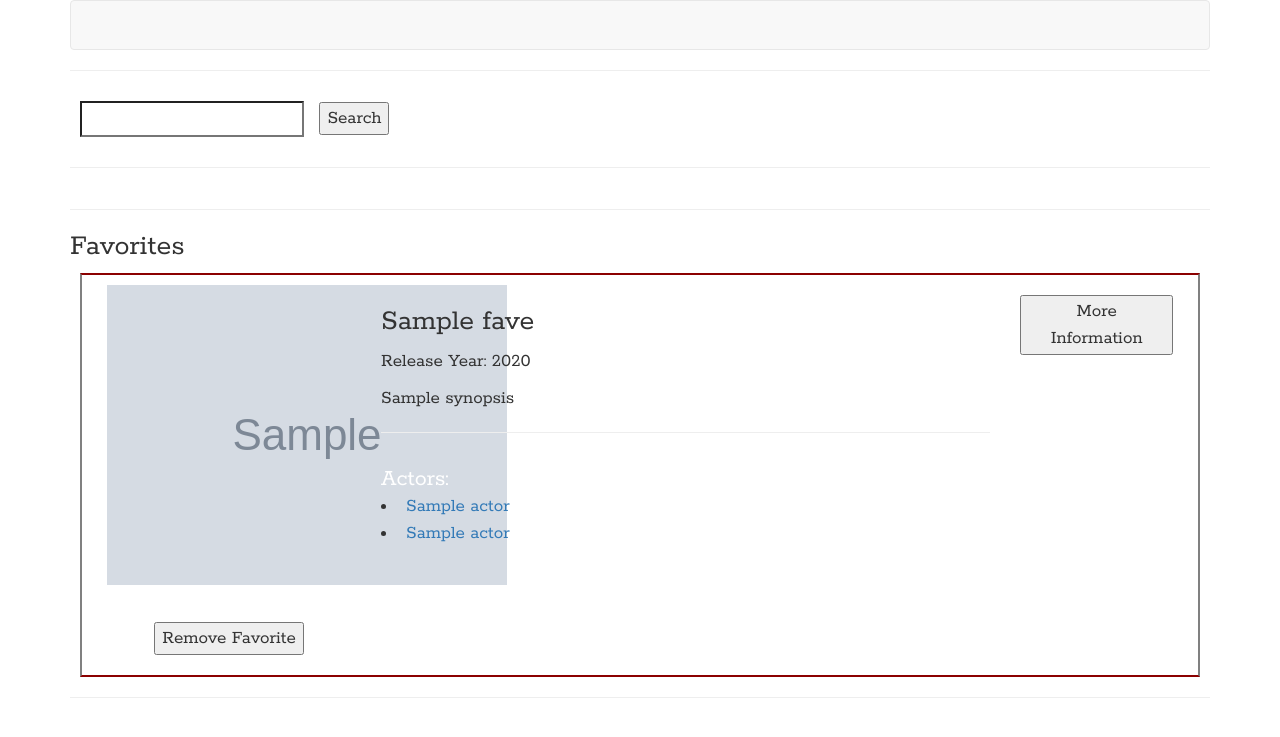
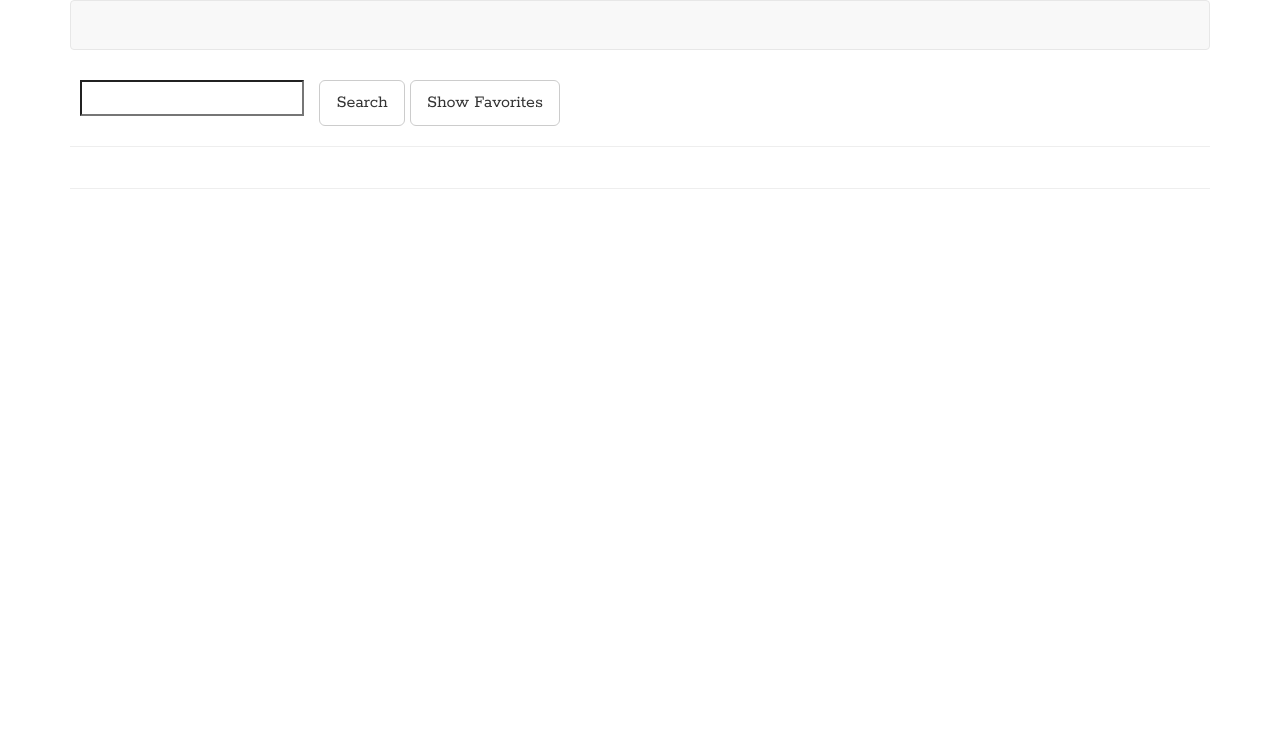
Before and after one commit to kremerben/movie-favorites, a Django app: template tomatoes/templates/tomatoes_base.html in a window 1280 px wide. Shown: the top 737 px of the page. Run offline with Django 3.2, Linux system fonts and the light colour scheme; the template is opened without the code that fills it: most values are stand-ins (such as "Sample title", 1, 10 or a date in 2020); grey boxes marked "Sample" are stand-in pictures; some libraries are stand-ins or nearby versions.

Commit message:
clean up + some styling

```diff
--- a/static/css/index.css
+++ b/static/css/index.css
@@ -53,10 +53,14 @@ button {
 
 
 .movieInfo {
-    border: 2px solid black;
+    border: 2px solid gray;
     margin:10px;
     padding:10px;
     border-color:darkred gray;
+}
+
+#favoriteBox {
+    display: none;
 }
 
 #favoriteBox .movieInfo #favorite, #favoriteBox .multiSave {
@@ -74,6 +78,7 @@ button {
 .synopsis {
     max-height: 70px;
     overflow: hidden;
+    margin-bottom: 0;
 }
 
 #gotTheMovie {
@@ -85,24 +90,6 @@ button {
     margin: 10px;
 }
 
-.rainbow {
-/*mozilla rainbow gradient*/
-background-image: -moz-linear-gradient( left bottom , right bottom ,
-  		from(red),
-        color-stop(16%, orange),
-        color-stop(32%, yellow),
-   		color-stop(48%, green),
-        color-stop(60%, blue),
-		color-stop(76%, indigo),
-		to(violet));
-
-/*webkit rainbow gradient*/
-background-image: -webkit-gradient(linear,  left bottom ,  right bottom,
-		color-stop(0.00, red),
-		color-stop(16%, orange),
-		color-stop(32%, yellow),
-		color-stop(48%, green),
-		color-stop(60%, blue),
-		color-stop(76%, indigo),
-		color-stop(1.00, violet));
+.synopsis + hr {
+    margin-top:0;
 }
--- a/static/js/index.js
+++ b/static/js/index.js
@@ -1,5 +1,4 @@
 $(document).ready(function() {
-
 
 
 var myApiKey = 'rd5c6aj88gw6ycbn4sv2n3a6';
@@ -7,6 +6,161 @@ var searchQuery = "The Hobbit";
 var pageLimit = 10;
 var movieInfo = {};
 
+
+// SEARCH FOR A MOVIE - RETURN 10
+var currentSearch = [];
+$('#searchMovie').on('click', function() {
+    currentSearch = [];
+    var searchString = $('#searchBox').val();
+    $('.movieInfoContainer').empty();
+    $.ajax({
+        url: 'http://api.rottentomatoes.com/api/public/v1.0/' +
+              'movies.json?apikey=' + myApiKey + '&q=' +
+               searchString + '&page_limit=' + pageLimit,
+        type: 'GET',
+        dataType: 'jsonp',
+        success: function(movie_response) {
+//            console.log(movie_response);
+//            console.log(movie_response.movies);
+            $.each(movie_response.movies, function(index, movie) {
+                movieInfo = {};
+                movieInfo.title = movie.title;
+                movieInfo.rt_id = movie.id;
+                movieInfo.release_year = movie.year;
+                movieInfo.critic_rating = movie.ratings.critics_score;
+                movieInfo.audience_score = movie.ratings.audience_score;
+                movieInfo.mpaa_rating = movie.mpaa_rating;
+                movieInfo.runtime = movie.runtime;
+                movieInfo.poster = movie.posters.original;
+                movieInfo.synopsis = movie.synopsis;
+                movieInfo.index = index;
+                currentSearch.push(movieInfo);
+                postMovie(movieInfo);
+            });
+        },
+        error: function(error_response) {
+            console.log(error_response);
+        }
+    });
+});
+
+
+// BUILD A MOVIE LISTING
+var postMovie = function(movieInfo) {
+    movieInfo = JSON.stringify(movieInfo);
+    $.ajax({
+        url: '/new_movie/',
+        type: 'POST',
+        dataType: 'html',
+        data: movieInfo,
+        success: function (movie_response) {
+//            console.log('b'+ movie_response);
+            $('.movieInfoContainer').append(movie_response);
+        },
+        error: function(error_response) {
+            console.log(error_response);
+        }
+    });
+};
+
+
+// SHOW FAVORITES
+$('#showFavorites').on('click', function() {
+    $('#favoriteBox').toggle('slow');
+    $(this).text(function(i, text){
+        return text === "Show Favorites" ? "Hide Favorites" : "Show Favorites";
+    });
+});
+
+
+// MORE INFO BUTTON
+$(document).on('click', '#moreInfo', function() {
+    $(this).siblings('.moreInfoBox').toggle('slow');
+    $(this).text(function(i, text){
+        return text === "More Information" ? "Hide Information" : "More Information";
+    });
+});
+
+// SAVE FAVORITE
+$(document).on('click', '#favorite', function() {
+    var thisOne = $(this);
+    fave_index = thisOne.data('id');
+    movieInfo = JSON.stringify(currentSearch[fave_index]);
+    $.ajax({
+        url: '/favorite_movie/',
+        type: 'POST',
+        dataType: 'html',
+        data: movieInfo,
+        success: function (movie_response) {
+            console.log(movie_response);
+            thisOne.hide();
+            thisOne.parent().parent().appendTo('#favoriteBox');
+        }
+    });
+});
+
+// REMOVE FAVORITE
+$(document).on('click', '#removeFave', function() {
+    movieTitle = $(this).parent().siblings('.col-md-7').find('h2').text();
+    movieTitle = JSON.stringify(movieTitle);
+    removeMe = $(this).parent().parent();
+    $(removeMe).hide();
+    $.ajax({
+        url: '/remove_movie/',
+        type: 'POST',
+        dataType: 'jsonp',
+        data: movieTitle,
+        success: function (movie_response, removeMe) {
+        },
+        error: function(error_response) {
+            console.log(error_response);
+        }
+    });
+});
+
+
+// TOGGLE SYNOPSIS
+$(document).on('click', '.showhide', function() {
+    $(this).toggleClass('synopsis');
+});
+
+// SHOW MULTI SAVE BUTTON
+$(document).on('click', 'input:checkbox', function(){
+    var input = $( "input:checkbox" );
+    if (input.length > 1){
+        $('#multi-save').show();
+    } else {
+        $('#multi-save').hide();
+    }
+});
+
+
+// MULTI SAVE
+$(document).on('click', '#multi-save', function(){
+    var input = ($('input:checkbox'));
+    var thisOne = $(this);
+    $.each(input, function(index, value) {
+        if (value.checked) {
+            movieInfo = JSON.stringify(currentSearch[index]);
+            $.ajax({
+                url: '/favorite_movie/',
+                type: 'POST',
+                dataType: 'html',
+                data: movieInfo,
+                success: function (movie_response) {
+                    $(value).hide();
+                    $(value).parent().parent().parent().appendTo('#favoriteBox');
+                }
+            });
+//            console.log(index);
+//            console.log(value);
+//            console.log(value.checked);
+        }
+    });
+});
+
+
+// GET MOVIE BUTTON = DEPRECATED
 $('#getMovie').on('click', function() {
     $.ajax({
         url: 'http://api.rottentomatoes.com/api/public/v1.0/' +
@@ -36,7 +190,7 @@ $('#getMovie').on('click', function() {
     });
 });
 
-
+// SAVE MOVIE = UNUSED IN CURRENT VERSION
 $('#saveMovie').on('click', function() {
     movieInfo = JSON.stringify(movieInfo);
     console.log(movieInfo);
@@ -56,156 +210,6 @@ $('#saveMovie').on('click', function() {
     });
 });
 
-var currentSearch = [];
-$('#searchMovie').on('click', function() {
-
-    currentSearch = [];
-    var searchString = $('#searchBox').val();
-    $('.movieInfoContainer').empty();
-    $.ajax({
-        url: 'http://api.rottentomatoes.com/api/public/v1.0/' +
-              'movies.json?apikey=' + myApiKey + '&q=' +
-               searchString + '&page_limit=' + pageLimit,
-        type: 'GET',
-        dataType: 'jsonp',
-        success: function(movie_response) {
-            console.log(movie_response);
-            console.log(movie_response.movies);
-            $.each(movie_response.movies, function(index, movie) {
-                movieInfo = {};
-                movieInfo.title = movie.title;
-                movieInfo.rt_id = movie.id;
-                movieInfo.release_year = movie.year;
-                movieInfo.critic_rating = movie.ratings.critics_score;
-                movieInfo.audience_score = movie.ratings.audience_score;
-                movieInfo.mpaa_rating = movie.mpaa_rating;
-                movieInfo.runtime = movie.runtime;
-                movieInfo.poster = movie.posters.original;
-                movieInfo.synopsis = movie.synopsis;
-                movieInfo.index = index;
-                currentSearch.push(movieInfo);
-//                console.log('aaa-current search');
-//                console.log(currentSearch);
-                postMovie(movieInfo);
-            });
-        },
-        error: function(error_response) {
-            console.log(error_response);
-        }
-    });
-//    console.log('current search');
-//    console.log(currentSearch);
-});
-
-var postMovie = function(movieInfo) {
-
-    movieInfo = JSON.stringify(movieInfo);
-//    console.log("a" + movieInfo);
-    $.ajax({
-        url: '/new_movie/',
-        type: 'POST',
-        dataType: 'html',
-        data: movieInfo,
-        success: function (movie_response) {
-//            console.log('b'+ movie_response);
-            $('.movieInfoContainer').append(movie_response);
-        },
-        error: function(error_response) {
-            console.log(error_response);
-        }
-    });
-};
-
-
-$(document).on('click', '#moreInfo', function() {
-    $(this).siblings('.moreInfoBox').toggle('slow');
-    $(this).text(function(i, text){
-        return text === "More Information" ? "Hide Information" : "More Information";
-    });
-
-});
-
-
-$(document).on('click', '#favorite', function() {
-    var thisOne = $(this);
-    fave_index = thisOne.data('id');
-    movieInfo = JSON.stringify(currentSearch[fave_index]);
-    console.log("a" + movieInfo);
-    $.ajax({
-        url: '/favorite_movie/',
-        type: 'POST',
-        dataType: 'html',
-        data: movieInfo,
-        success: function (movie_response) {
-            console.log(movie_response);
-            thisOne.hide();
-            thisOne.parent().parent().appendTo('#favoriteBox');
-        }
-    });
-});
-
-
-$(document).on('click', '#removeFave', function() {
-    movieTitle = $(this).parent().siblings('.col-md-7').find('h2').text();
-    console.log("a" + movieTitle);
-    movieTitle = JSON.stringify(movieTitle);
-    removeMe = $(this).parent().parent();
-    console.log("b" + removeMe);
-    $(removeMe).hide();
-    $.ajax({
-        url: '/remove_movie/',
-        type: 'POST',
-        dataType: 'jsonp',
-        data: movieTitle,
-        success: function (movie_response, removeMe) {
-//            console.log('b'+ movie_response);
-        },
-        error: function(error_response) {
-            console.log(error_response);
-        }
-    });
-});
-
-
-$(document).on('click', '.showhide', function() {
-    $(this).toggleClass('synopsis');
-});
-
-$(document).on('click', 'input:checkbox', function(){
-    var input = $( "input:checkbox" );
-    if (input.length > 1){
-        $('#multi-save').show();
-    } else {
-        $('#multi-save').hide();
-    }
-});
-
-$(document).on('click', '#multi-save', function(){
-    var input = ($('input:checkbox'));
-    var thisOne = $(this);
-    $.each(input, function(index, value) {
-        if (value.checked) {
-            movieInfo = JSON.stringify(currentSearch[index]);
-            console.log("a" + movieInfo);
-            $.ajax({
-                url: '/favorite_movie/',
-                type: 'POST',
-                dataType: 'html',
-                data: movieInfo,
-                success: function (movie_response) {
-                    console.log(movie_response);
-                    $(value).hide();
-                    $(value).parent().parent().parent().appendTo('#favoriteBox');
-                }
-            });
-            console.log(index);
-            console.log(value);
-            console.log(value.checked);
-        }
-    });
-});
-
-
 
 
 
--- a/tomatoes/templates/movie_template.html
+++ b/tomatoes/templates/movie_template.html
@@ -1,8 +1,9 @@
 <div class="movieInfo row">
-    <div class="col-md-3 movie_thumb"><img src="{{ movie_info.poster }}" /><br><br>
-    <button id="favorite" data-id="{{ movie_info.index }}" >
+    <div class="col-md-3 movie_thumb"><img src="{{ movie_info.poster }}" /><br>
+    <button id="favorite" data-id="{{ movie_info.index }}" type="button" class="btn btn-default btn-lg">
     Favorite This Movie
 </button>
+  <span class="glyphicon glyphicon-star"></span>
         <div class="multiSave">
             <label >Multi-Save</label>
             <input type="checkbox" id="{{movie_info.index}}">
--- a/tomatoes/templates/tomatoes_base.html
+++ b/tomatoes/templates/tomatoes_base.html
@@ -29,12 +29,14 @@
     </ul>
 </nav>
 {% endblock %}
-<hr>
+{#<hr>#}
 {% block content %}
-<input type=search name=s id="searchBox" >
-<button id="searchMovie">
+<input type=search name=s id="searchBox"  >
+<button id="searchMovie" class="btn btn-default btn-lg">
     Search
 </button>
+<button id="showFavorites" class="btn btn-default btn-lg">Show Favorites</button>
+
     <hr>
     <div class="row">
         <div id="gotTheMovie" class="col-md-3"><button id="multi-save">Multi-Save</button></div>
@@ -42,8 +44,9 @@
     <div class="movieInfoContainer"></div>
 
 
-    <hr>
-    <div id="favoriteBox"><h2>Favorites</h2>
+    <div id="favoriteBox">
+            <hr>
+<h2>Favorites</h2>
 {% for fave in favorites %}
     {% include 'movie_template.html' with movie_info=fave %}
 {% endfor %}
```
